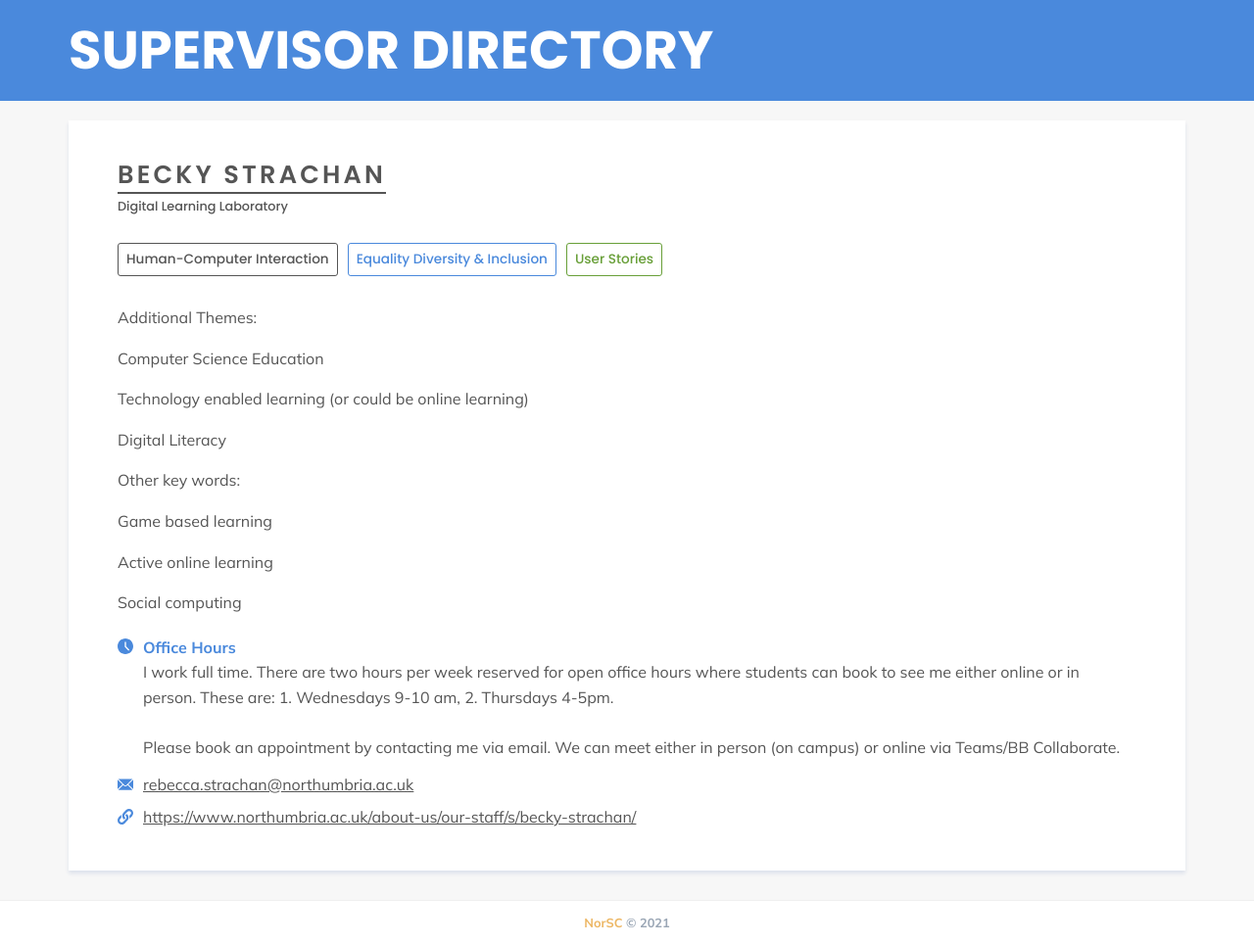
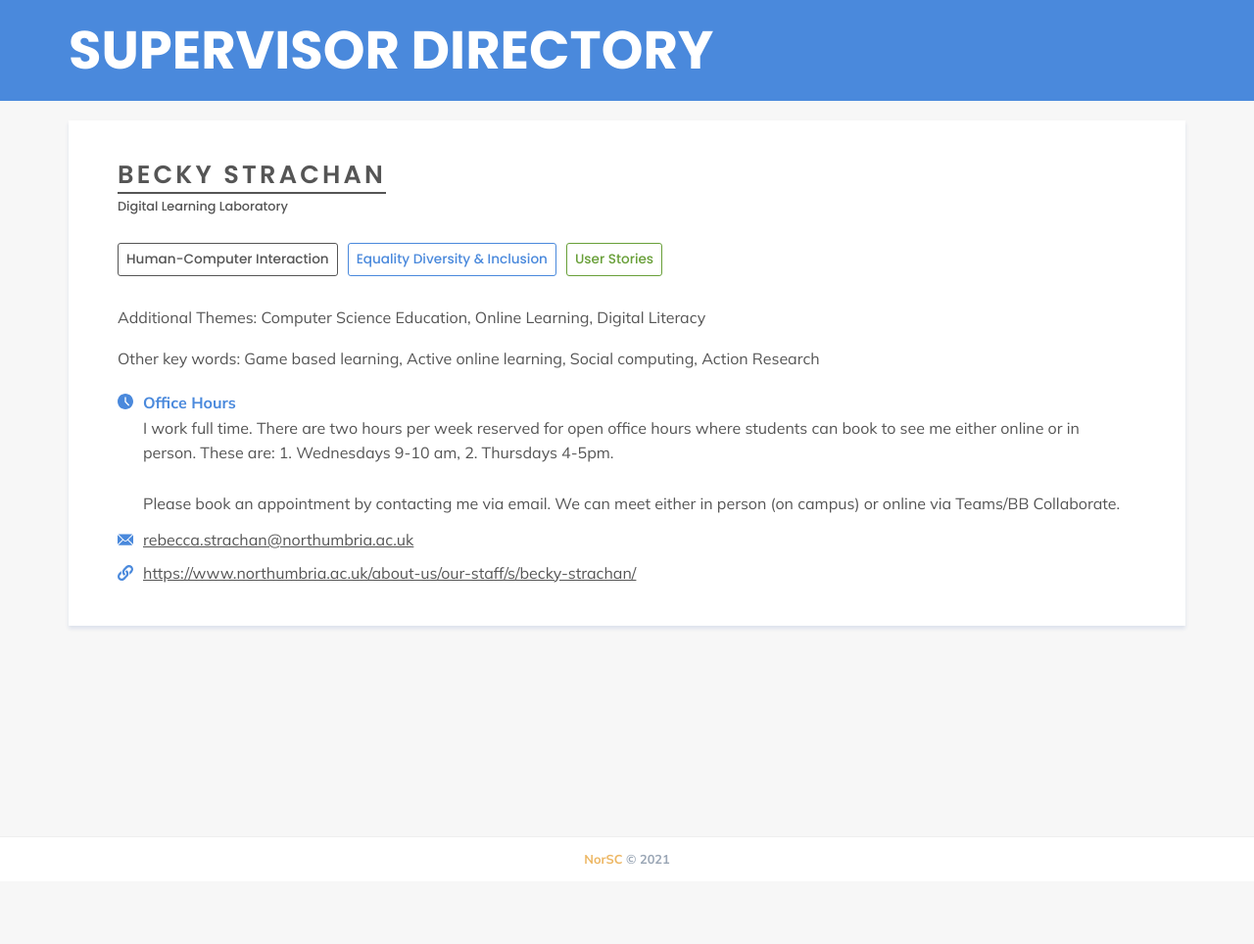
Before and after one commit to NorSC/supervisor-search, a Jekyll site: the page built from _supervisors/becky-strachan.md, in a window 1280 px wide. Shown: the whole page at 98% size. Built offline with Jekyll 4.4.1, drawn with Linux system fonts in a browser that asks for light colours; a script that is not in the unit is left out; after the commit the page ends 900 px from its top, so only the background shows below that.

Commit message:
Update Supervisors “becky-strachan”

```diff
--- a/_supervisors/becky-strachan.md
+++ b/_supervisors/becky-strachan.md
@@ -18,24 +18,10 @@ additional_keywords:
   - Equality Diversity & Inclusion
 technologies_languages:
   - User Stories
-additional_details: |-
-  Additional Themes:
+additional_details: >-
+  Additional Themes: Computer Science Education,  Online Learning, Digital
+  Literacy
 
 
-
-  Computer Science Education
-
-  Technology enabled learning (or could be online learning)
-
-  Digital Literacy
-
-
-
-  Other key words:
-
-  Game based learning
-
-  Active online learning
-
-  Social computing
+  Other key words: Game based learning, Active online learning, Social computing, Action Research
 ---
```
